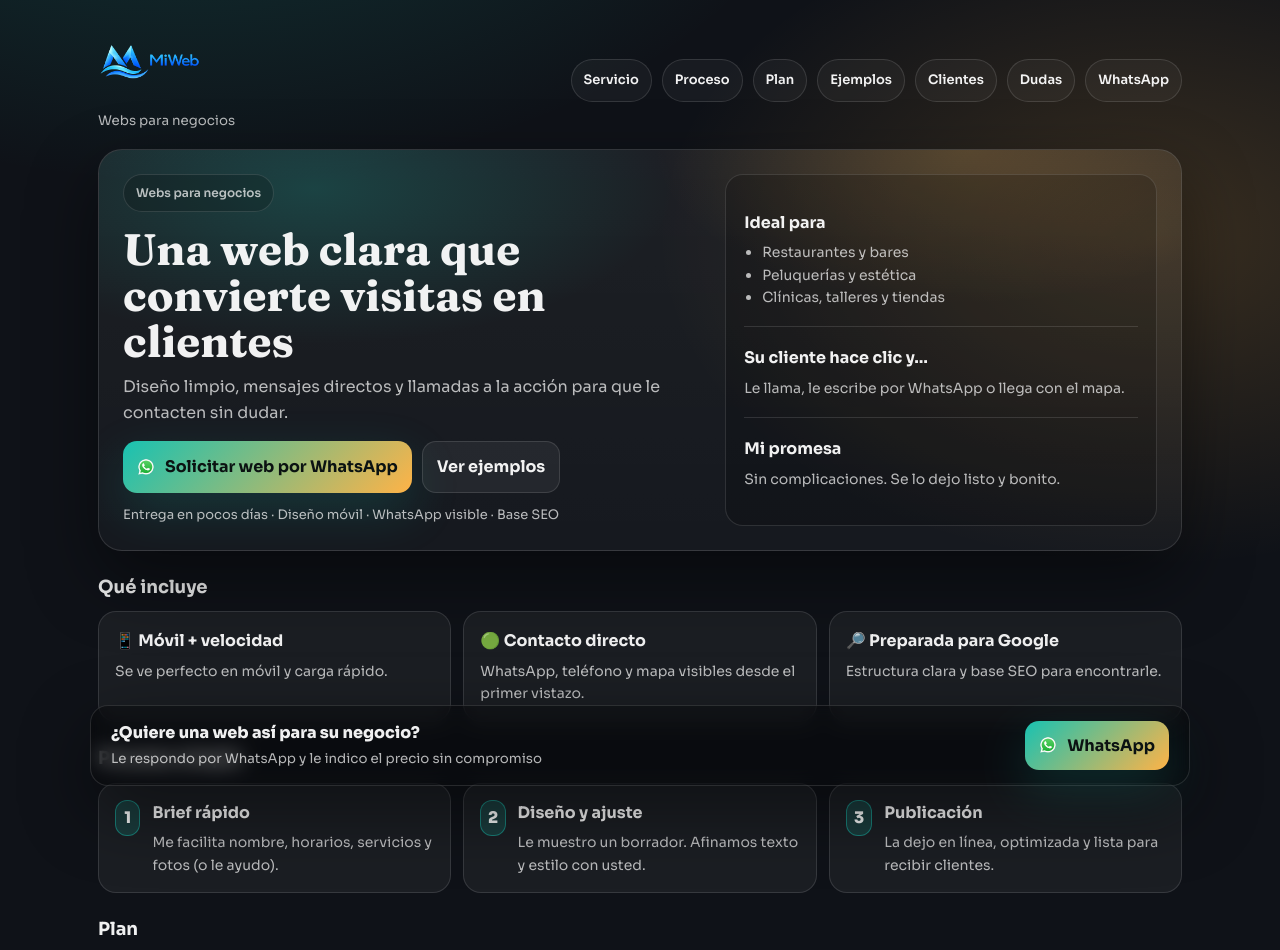
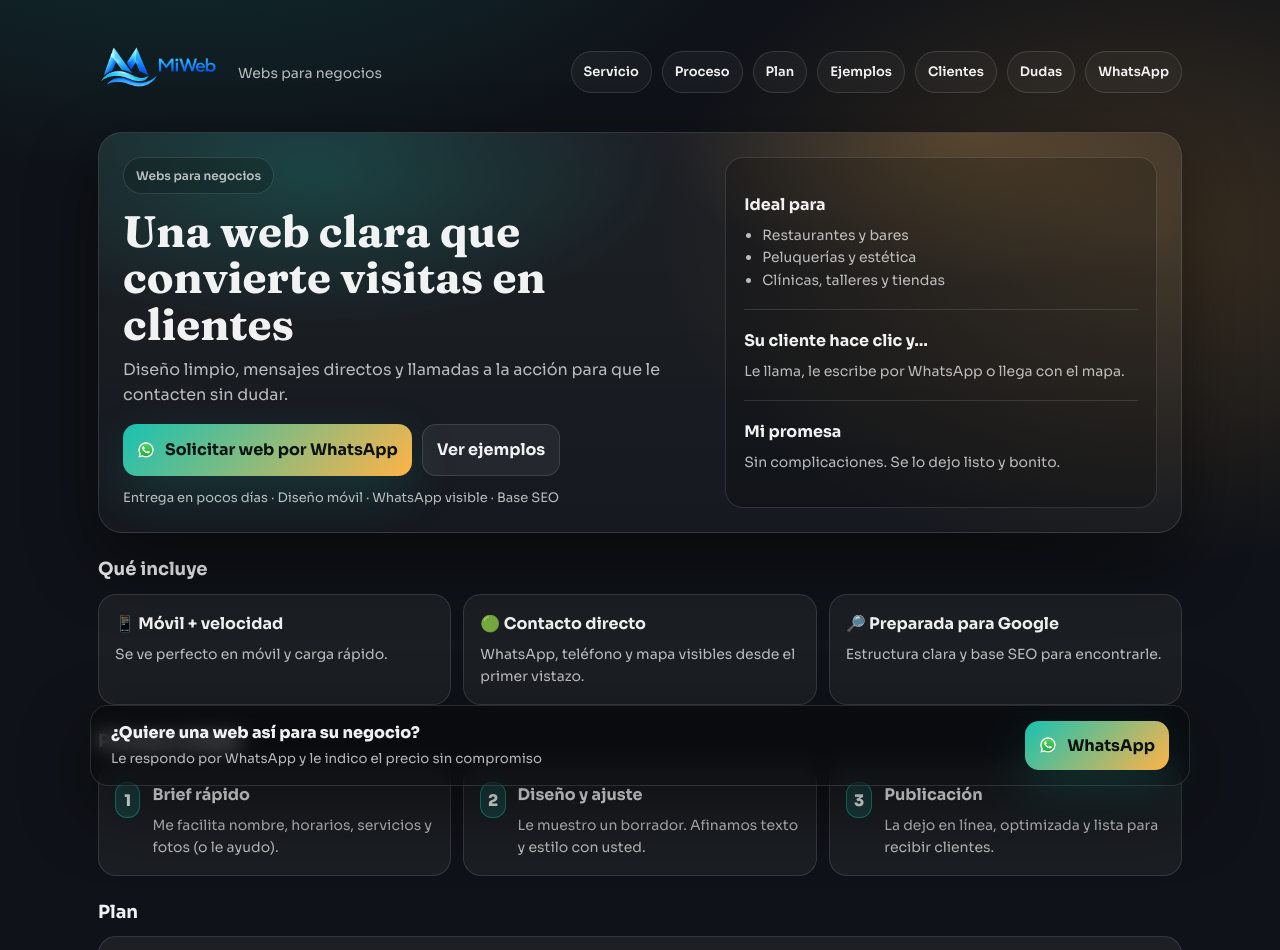
Before and after one commit to iM1GU1/im1gu1.github.io, a plain HTML site: page index.html in a window 1280 px wide. Shown: the top 950 px of the page. Drawn offline with Linux system fonts and the light colour scheme.

Commit message:
Ajustar logo y eslogan en cabecera

```diff
--- a/index.html
+++ b/index.html
@@ -49,20 +49,21 @@
       gap:14px;margin-bottom:18px
     }
     .brand{
-      display:flex;flex-direction:column;align-items:flex-start;gap:6px;
+      display:flex;align-items:center;gap:14px;
       text-decoration:none
     }
     .logo{
       display:flex;align-items:center;
-      height:72px;
+      height:84px;
       padding:0;
     }
     .logo img{
-      height:72px;
+      height:84px;
       width:auto;
       display:block;
       object-fit:contain;
     }
+    .brand small{font-size:14px;line-height:1}
     .brand strong{
       font-family:"Fraunces", serif;
       font-size:20px;
@@ -269,7 +270,7 @@
     <div class="top">
       <a class="brand" href="#inicio">
         <div class="logo">
-          <img src="assets/logo.png" alt="Logo de la empresa" />
+          <img src="assets/logo.png" alt="Logo de MiWeb" />
         </div>
         <small>Webs para negocios</small>
       </a>
```
